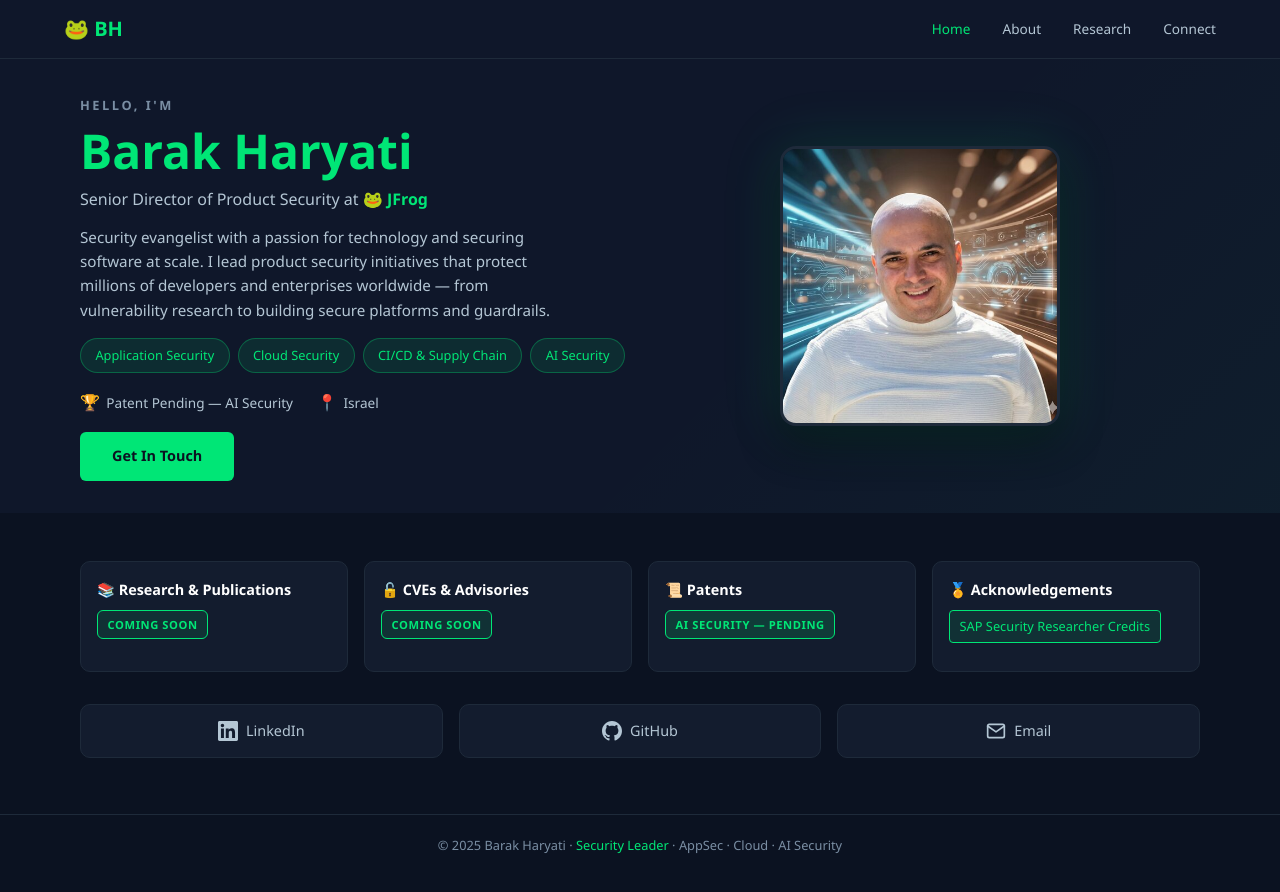
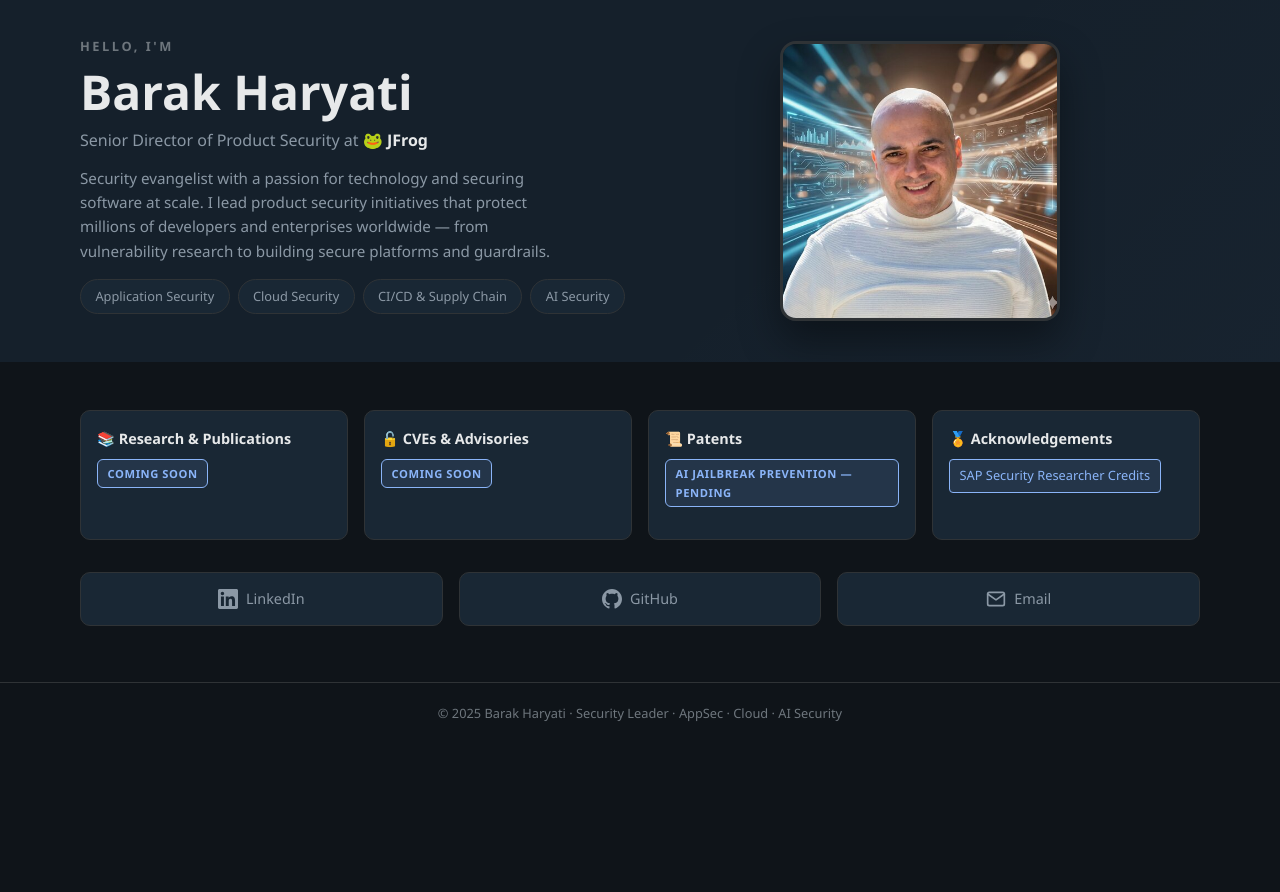
Before and after one commit to barakharyati/barakharyati, a Jekyll site: the page built from index.md, in a window 1280 px wide. Shown: the top 892 px of the page. Built offline with Jekyll 4.4.1, drawn with Linux system fonts in a browser that asks for light colours.

Commit message:
Visual Updates

```diff
--- a/_layouts/default.html
+++ b/_layouts/default.html
@@ -8,7 +8,7 @@
   <title>Barak Haryati (ברק הרייתי) - Senior Director of Product Security | JFrog</title>
   <meta name="title" content="Barak Haryati (ברק הרייתי) - Senior Director of Product Security | JFrog">
   <meta name="description"
-    content="Barak Haryati (ברק הרייתי) - Senior Director of Product Security at JFrog. Security evangelist specializing in Application Security, Cloud Security, CI/CD & Supply-Chain Security, and AI Security. Patent holder in AI Security.">
+    content="Barak Haryati (ברק הרייתי) - Senior Director of Product Security at JFrog. Security evangelist specializing in Application Security, Cloud Security, CI/CD & Supply-Chain Security, and AI Security. Patent holder in AI JailBreak Prevention.">
   <meta name="keywords"
     content="Barak Haryati, ברק הרייתי, JFrog, Product Security, Application Security, AppSec, Cloud Security, CI/CD Security, Supply Chain Security, AI Security, Cybersecurity, Security Leader, Israel">
   <meta name="author" content="Barak Haryati">
@@ -16,14 +16,14 @@
   <link rel="canonical" href="https://barak.haryati.io/">
 
   <!-- Theme -->
-  <meta name="theme-color" content="#0b1221">
+  <meta name="theme-color" content="#0f1419">
   <meta name="color-scheme" content="dark">
   <!-- Open Graph / Facebook -->
   <meta property="og:type" content="website">
   <meta property="og:url" content="https://barak.haryati.io/">
   <meta property="og:title" content="Barak Haryati (ברק הרייתי) - Senior Director of Product Security | JFrog">
   <meta property="og:description"
-    content="Security evangelist specializing in Application Security, Cloud Security, CI/CD & Supply-Chain Security, and AI Security. Patent holder in AI Security.">
+    content="Security evangelist specializing in Application Security, Cloud Security, CI/CD & Supply-Chain Security, and AI Security. Patent holder in AI JailBreak Prevention.">
   <meta property="og:site_name" content="Barak Haryati">
   <meta property="og:locale" content="en_US">
   <meta property="og:locale:alternate" content="he_IL">
--- a/assets/style.css
+++ b/assets/style.css
@@ -1,6 +1,6 @@
 /* ═══════════════════════════════════════════════════════════════
-   BARAK HARYATI - CYBER SECURITY PORTFOLIO
-   Inspired by CSUME - Dark navy + Green accent
+   BARAK HARYATI - SECURITY PORTFOLIO
+   Classic professional dark theme
    ═══════════════════════════════════════════════════════════════ */
 
 /* Reset */
@@ -12,18 +12,18 @@
 
 /* CSS Variables */
 :root {
-  --bg-primary: #0b1221;
-  --bg-secondary: #0f172a;
-  --bg-card: #131c2e;
-  --bg-card-hover: #1a2540;
-  --accent: #00e676;
-  --accent-light: #69f0ae;
-  --accent-dim: rgba(0, 230, 118, 0.1);
-  --accent-glow: rgba(0, 230, 118, 0.4);
-  --text-primary: #ffffff;
-  --text-secondary: #b4c6d4;
-  --text-muted: #7a8ea3;
-  --border: #1e2a3a;
+  --bg-primary: #0f1419;
+  --bg-secondary: #15202b;
+  --bg-card: #192734;
+  --bg-card-hover: #22303c;
+  --accent: #8ab4f8;
+  --accent-light: #aecbfa;
+  --accent-dim: rgba(138, 180, 248, 0.1);
+  --accent-glow: rgba(138, 180, 248, 0.25);
+  --text-primary: #e7e9ea;
+  --text-secondary: #8b98a5;
+  --text-muted: #6e767d;
+  --border: #2f3336;
   --font-main: 'Segoe UI', -apple-system, BlinkMacSystemFont, sans-serif;
 }
 
@@ -113,7 +113,7 @@ body {
   overflow: hidden;
 }
 
-/* Decorative circuit lines */
+/* Subtle gradient overlay */
 .hero::before {
   content: '';
   position: absolute;
@@ -122,7 +122,7 @@ body {
   width: 60%;
   height: 100%;
   background:
-    linear-gradient(135deg, transparent 40%, rgba(0, 230, 118, 0.03) 100%);
+    linear-gradient(135deg, transparent 40%, rgba(138, 180, 248, 0.02) 100%);
   pointer-events: none;
 }
 
@@ -145,7 +145,7 @@ body {
   font-weight: 700;
   line-height: 1.1;
   margin-bottom: 0.5rem;
-  color: var(--accent);
+  color: var(--text-primary);
 }
 
 .hero-title {
@@ -156,7 +156,7 @@ body {
 }
 
 .hero-title .company {
-  color: var(--accent);
+  color: var(--text-primary);
   font-weight: 600;
 }
 
@@ -217,17 +217,13 @@ body {
   border-radius: 16px;
   object-fit: cover;
   border: 3px solid var(--border);
-  box-shadow:
-    0 0 60px rgba(0, 230, 118, 0.15),
-    0 20px 40px rgba(0, 0, 0, 0.4);
+  box-shadow: 0 20px 40px rgba(0, 0, 0, 0.4);
   transition: all 0.4s ease;
 }
 
 .profile-image:hover {
   border-color: var(--accent);
-  box-shadow:
-    0 0 100px rgba(0, 230, 118, 0.25),
-    0 30px 70px rgba(0, 0, 0, 0.5);
+  box-shadow: 0 30px 70px rgba(0, 0, 0, 0.5);
   transform: scale(1.02);
 }
 
@@ -244,11 +240,11 @@ body {
 
 .expertise-item {
   padding: 0.35rem 0.9rem;
-  background: var(--accent-dim);
-  border: 1px solid rgba(0, 230, 118, 0.3);
+  background: var(--bg-card);
+  border: 1px solid var(--border);
   border-radius: 100px;
   font-size: 0.8rem;
-  color: var(--accent);
+  color: var(--text-secondary);
   font-weight: 500;
 }
 
@@ -334,7 +330,7 @@ h2 span {
 }
 
 .section-card .status-badge.highlight {
-  background: rgba(0, 230, 118, 0.15);
+  background: var(--accent-dim);
   border-color: var(--accent);
   color: var(--accent);
 }
@@ -369,7 +365,7 @@ h2 span {
   gap: 0.75rem;
   margin-top: 2rem;
   padding: 1rem 1.75rem;
-  background: rgba(0, 230, 118, 0.1);
+  background: var(--accent-dim);
   border: 2px solid var(--accent);
   border-radius: 12px;
   color: var(--accent);
@@ -457,8 +453,8 @@ h2 span {
   border-color: var(--accent);
   background: var(--accent-dim);
   color: var(--accent);
-  transform: translateY(-5px);
-  box-shadow: 0 15px 40px rgba(0, 230, 118, 0.15);
+  transform: translateY(-3px);
+  box-shadow: 0 10px 30px rgba(0, 0, 0, 0.3);
 }
 
 .connect-link svg {
--- a/index.md
+++ b/index.md
@@ -2,16 +2,6 @@
 layout: default
 title: Barak Haryati
 ---
-
-<nav class="nav">
-  <a href="#" class="nav-brand">🐸 BH</a>
-  <ul class="nav-links">
-    <li><a href="#" class="active">Home</a></li>
-    <li><a href="#about">About</a></li>
-    <li><a href="#research">Research</a></li>
-    <li><a href="#connect">Connect</a></li>
-  </ul>
-</nav>
 
 <section class="hero">
   <div class="hero-content">
@@ -28,18 +18,7 @@ title: Barak Haryati
       <span class="expertise-item">AI Security</span>
     </div>
 
-    <div class="hero-stats">
-      <div class="stat">
-        <span class="stat-icon">🏆</span>
-        <span class="stat-text">Patent Pending — AI Security</span>
-      </div>
-      <div class="stat">
-        <span class="stat-icon">📍</span>
-        <span class="stat-text">Israel</span>
-      </div>
-    </div>
 
-    <a href="#connect" class="hero-cta">Get In Touch</a>
   </div>
 
   <div class="hero-image">
@@ -61,7 +40,7 @@ title: Barak Haryati
     </div>
     <div class="section-card">
       <h3>📜 Patents</h3>
-      <span class="status-badge highlight">AI Security — Pending</span>
+      <span class="status-badge highlight">AI JailBreak Prevention — Pending</span>
     </div>
     <div class="section-card">
       <h3>🏅 Acknowledgements</h3>
@@ -90,5 +69,5 @@ title: Barak Haryati
 </div>
 
 <footer>
-  <p>© 2025 Barak Haryati · <span class="accent">Security Leader</span> · AppSec · Cloud · AI Security</p>
+  <p>© 2025 Barak Haryati · Security Leader · AppSec · Cloud · AI Security</p>
 </footer>
```
